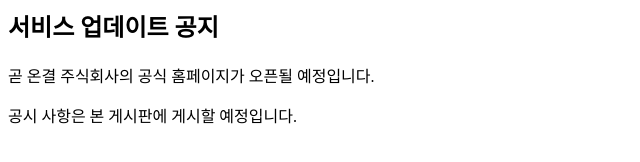
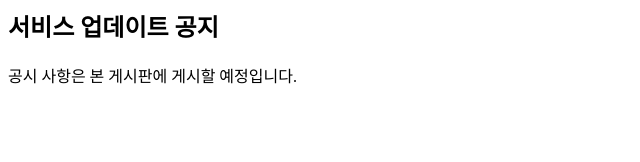
Before and after one commit to onkyeol/onkyeol, a plain HTML site: page posts/2025-08-20-01.html in a window 1280 px wide. Shown: the whole page, without its empty margins (0-640 px from the left). Drawn offline with Linux system fonts and the light colour scheme.

Commit message:
Update 2025-08-20-01.html

```diff
--- a/posts/2025-08-20-01.html
+++ b/posts/2025-08-20-01.html
@@ -1,5 +1,4 @@
 <body>
   <h2>서비스 업데이트 공지</h2>
-  <p>곧 온결 주식회사의 공식 홈페이지가 오픈될 예정입니다.</p>
   <p>공시 사항은 본 게시판에 게시할 예정입니다.</p>
 </body>
```
